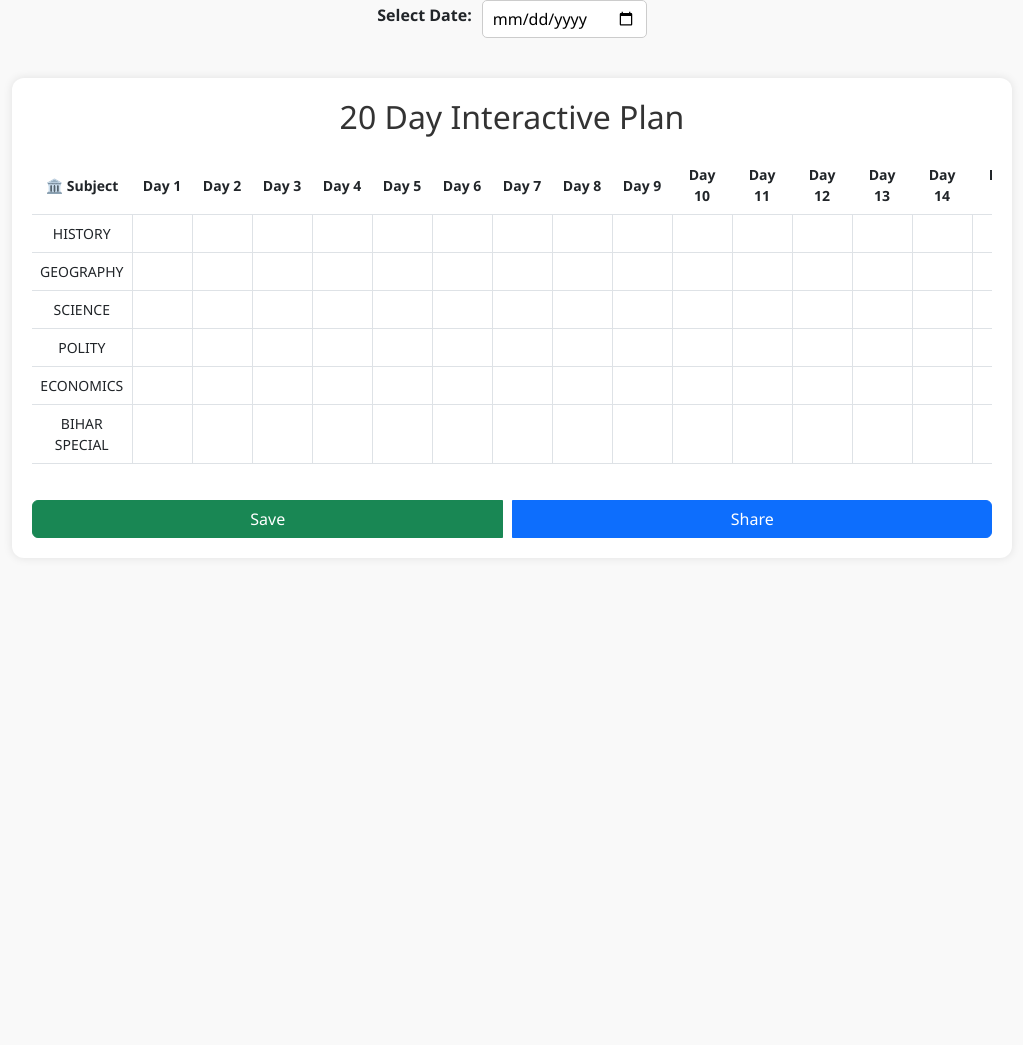
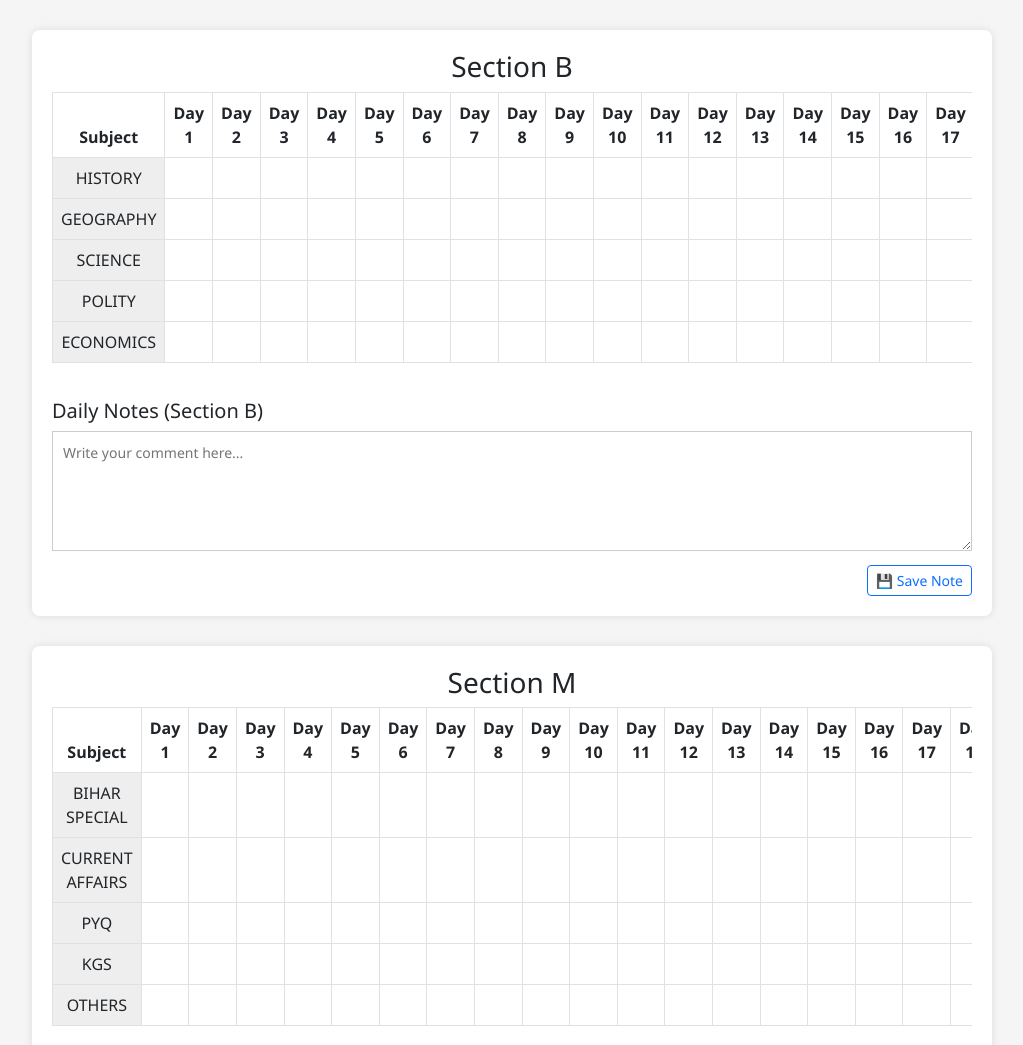
Before and after one commit to BhuMiTarget/20daysplan, a plain HTML site: page index.html in a window 1280 px wide. Shown: the top 1045 px of the page, without its empty margins (128-1151 px from the left). Before the commit the page ends 800 px from the top, so only its background shows below. Drawn offline with nearby package versions, Linux system fonts and the light colour scheme.

Commit message:
Update index.html

```diff
--- a/index.html
+++ b/index.html
@@ -1,107 +1,77 @@
 <!DOCTYPE html>
 <html lang="en">
 <head>
-  <meta charset="utf-8"/>
+  <meta charset="UTF-8" />
   <meta name="viewport" content="width=device-width, initial-scale=1.0"/>
-  <title>20 Day Interactive Plan</title>
+  <title>20 Day Planner With Notes</title>
   <link href="https://cdn.jsdelivr.net/npm/bootstrap@5.3.0/dist/css/bootstrap.min.css" rel="stylesheet"/>
   <style>
     body {
-      font-family: 'Segoe UI', Tahoma, Geneva, Verdana, sans-serif;
-      background-color: #f9f9f9;
+      background-color: #f5f5f5;
+      font-family: Segoe UI, sans-serif;
     }
     .container {
-      max-width: 1000px;
-      margin: 40px auto;
+      max-width: 960px;
+      margin: 30px auto;
       background: #fff;
       padding: 20px;
-      box-shadow: 0 0 10px rgba(0,0,0,0.1);
-      border-radius: 12px;
+      border-radius: 8px;
+      box-shadow: 0 0 8px rgba(0,0,0,0.1);
     }
-    h2 {
-      text-align: center;
-      margin-bottom: 20px;
-      color: #333;
+    td.clickable {
+      cursor: pointer;
     }
-    table {
-      width: 100%;
-    }
-    td {
-      padding: 12px;
-      text-align: center;
-      vertical-align: middle;
-      min-width: 60px;
-      font-size: 14px;
-    }
-    .clickable {
-      cursor: pointer;
-      transition: background-color 0.3s ease;
-      border: 1px solid #dee2e6;
-    }
-    .clicked {
+    td.clicked {
       background-color: #92d050 !important;
-      color: #000;
-      font-weight: bold;
-    }
-    .frozen {
-      background-color: #f1f1f1;
-      color: #999;
-      pointer-events: none;
-      user-select: none;
-    }
-    .center-text {
-      text-align: center !important;
       font-weight: bold;
       color: #000;
     }
+    td.frozen {
+      background-color: #eee;
+      pointer-events: none;
+    }
     .btn-group {
-      display: flex;
-      justify-content: center;
-      gap: 10px;
+      margin: 15px 0;
+      text-align: center;
+    }
+    .comment-area {
       margin-top: 20px;
     }
-    .date-bar {
-      display: flex;
-      justify-content: center;
-      align-items: center;
-      gap: 10px;
-      margin-bottom: 20px;
-    }
-    .date-bar input[type="date"] {
-      padding: 6px 10px;
-      border-radius: 5px;
+    .comment-area textarea {
+      width: 100%;
+      height: 120px;
+      resize: vertical;
+      padding: 10px;
       border: 1px solid #ccc;
+      font-size: 14px;
     }
   </style>
 </head>
 <body>
-  <div class="date-bar">
-    <label class="form-label fw-bold" for="datePicker">Select Date:</label>
-    <input id="datePicker" type="date"/>
-  </div>
 
 <div class="container">
-    <h2>20 Day Interactive Plan</h2>
+  <h3 class="text-center">Section B</h3>
   <div class="table-responsive">
-      <table class="table" id="planTable">
-        <tbody>
+    <table class="table table-bordered text-center">
+      <thead>
         <tr>
-            <td class="frozen center-text">🏛️ Subject</td>
-            <!-- Loop for 20 Days -->
+          <th class="frozen">Subject</th>
+          <!-- Days 1–20 -->
           <script>
-              for (let i = 1; i <= 20; i++) {
-                document.write(`<td class="frozen center-text">Day ${i}</td>`);
+            for(let i=1; i<=20; i++){
+              document.write(`<th class="frozen">Day ${i}</th>`);
             }
           </script>
         </tr>
-          <!-- Subjects -->
+      </thead>
+      <tbody>
         <script>
-            const subjects = ["HISTORY", "GEOGRAPHY", "SCIENCE", "POLITY", "ECONOMICS", "BIHAR SPECIAL"];
-            for (let r = 0; r < subjects.length; r++) {
-              document.write(`<tr><td class="frozen">${subjects[r]}</td>`);
-              for (let c = 1; c <= 20; c++) {
-                const cellId = `cell-${r}-${c}`;
-                document.write(`<td class="clickable" id="${cellId}" onclick="toggleGreen(this)"></td>`);
+          const subjectsB = ["HISTORY", "GEOGRAPHY", "SCIENCE", "POLITY", "ECONOMICS"];
+          for(let r=0; r<subjectsB.length; r++){
+            document.write(`<tr><td class="frozen">${subjectsB[r]}</td>`);
+            for(let c=1; c<=20; c++){
+              const cid = `b-${r}-${c}`;
+              document.write(`<td id="${cid}" class="clickable" onclick="toggleGreen(this)"></td>`);
             }
             document.write(`</tr>`);
           }
@@ -110,42 +80,90 @@
     </table>
   </div>
 
-    <div class="btn-group">
-      <button class="btn btn-success" onclick="saveChanges()">Save</button>
-      <button class="btn btn-primary" onclick="sharePage()">Share</button>
+  <!-- Comment Box for Section B -->
+  <div class="comment-area">
+    <h5>Daily Notes (Section B)</h5>
+    <textarea id="comment-b" maxlength="2500" placeholder="Write your comment here..."></textarea>
+    <div class="text-end mt-2">
+      <button class="btn btn-outline-primary btn-sm" onclick="saveComment('b')">💾 Save Note</button>
+    </div>
   </div>
 </div>
 
+<div class="container">
+  <h3 class="text-center">Section M</h3>
+  <div class="table-responsive">
+    <table class="table table-bordered text-center">
+      <thead>
+        <tr>
+          <th class="frozen">Subject</th>
+          <!-- Days 1–20 -->
           <script>
+            for(let i=1; i<=20; i++){
+              document.write(`<th class="frozen">Day ${i}</th>`);
+            }
+          </script>
+        </tr>
+      </thead>
+      <tbody>
+        <script>
+          const subjectsM = ["BIHAR SPECIAL", "CURRENT AFFAIRS", "PYQ", "KGS", "OTHERS"];
+          for(let r=0; r<subjectsM.length; r++){
+            document.write(`<tr><td class="frozen">${subjectsM[r]}</td>`);
+            for(let c=1; c<=20; c++){
+              const cid = `m-${r}-${c}`;
+              document.write(`<td id="${cid}" class="clickable" onclick="toggleGreen(this)"></td>`);
+            }
+            document.write(`</tr>`);
+          }
+        </script>
+      </tbody>
+    </table>
+  </div>
+
+  <!-- Comment Box for Section M -->
+  <div class="comment-area">
+    <h5>Daily Notes (Section M)</h5>
+    <textarea id="comment-m" maxlength="2500" placeholder="Write your comment here..."></textarea>
+    <div class="text-end mt-2">
+      <button class="btn btn-outline-primary btn-sm" onclick="saveComment('m')">💾 Save Note</button>
+    </div>
+  </div>
+</div>
+
+<!-- Scripts -->
+<script>
+  // Toggle cell color and save state
   function toggleGreen(cell) {
     const id = cell.id;
     cell.classList.toggle('clicked');
-
-      // Save to localStorage
-      let saved = JSON.parse(localStorage.getItem("studyProgress")) || {};
-      saved[id] = cell.classList.contains('clicked');
-      localStorage.setItem("studyProgress", JSON.stringify(saved));
+    const progress = JSON.parse(localStorage.getItem('planner-progress') || '{}');
+    progress[id] = cell.classList.contains('clicked');
+    localStorage.setItem('planner-progress', JSON.stringify(progress));
   }
 
-    function saveChanges() {
-      alert("✅ Your progress is already saved in your browser (localStorage).");
-    }
-
-    function sharePage() {
-      // Could be customized to generate a shareable view
-      alert("🔗 You can bookmark this page to return to your saved progress.");
-    }
-
-    // Load saved state on page load
-    window.onload = () => {
-      const saved = JSON.parse(localStorage.getItem("studyProgress")) || {};
-      for (let id in saved) {
+  // On load: restore all clickable cell states
+  window.onload = function() {
+    const progress = JSON.parse(localStorage.getItem('planner-progress') || '{}');
+    for (const id in progress) {
       const cell = document.getElementById(id);
-        if (cell && saved[id]) {
+      if (cell && progress[id]) {
         cell.classList.add('clicked');
       }
     }
+
+    // Restore comments
+    document.getElementById('comment-b').value = localStorage.getItem('comment-b') || '';
+    document.getElementById('comment-m').value = localStorage.getItem('comment-m') || '';
   };
+
+  // Save comment by section
+  function saveComment(section) {
+    const textarea = document.getElementById('comment-' + section);
+    localStorage.setItem('comment-' + section, textarea.value);
+    alert("✅ Notes saved for Section " + section.toUpperCase());
+  }
 </script>
+
 </body>
 </html>
```
Lines whose indentation alone changed are shown as unchanged.
